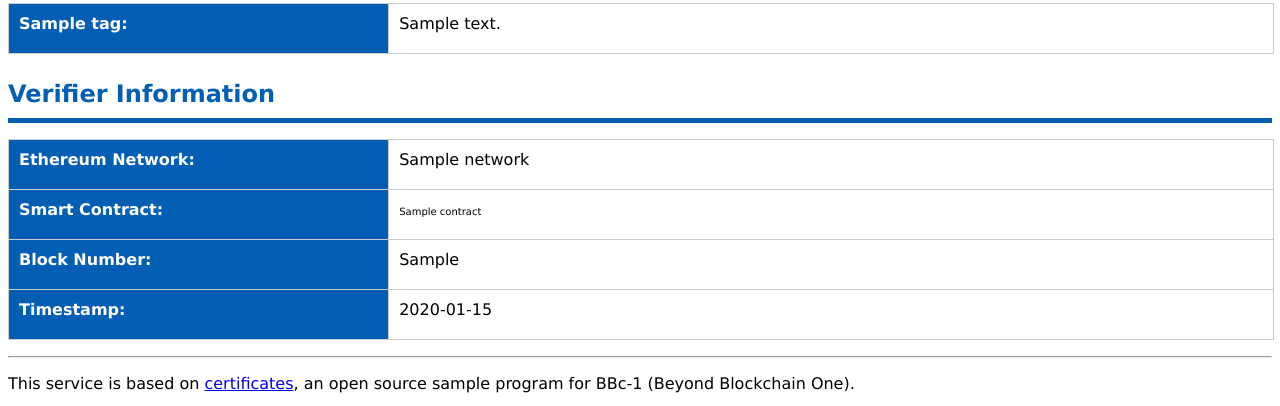
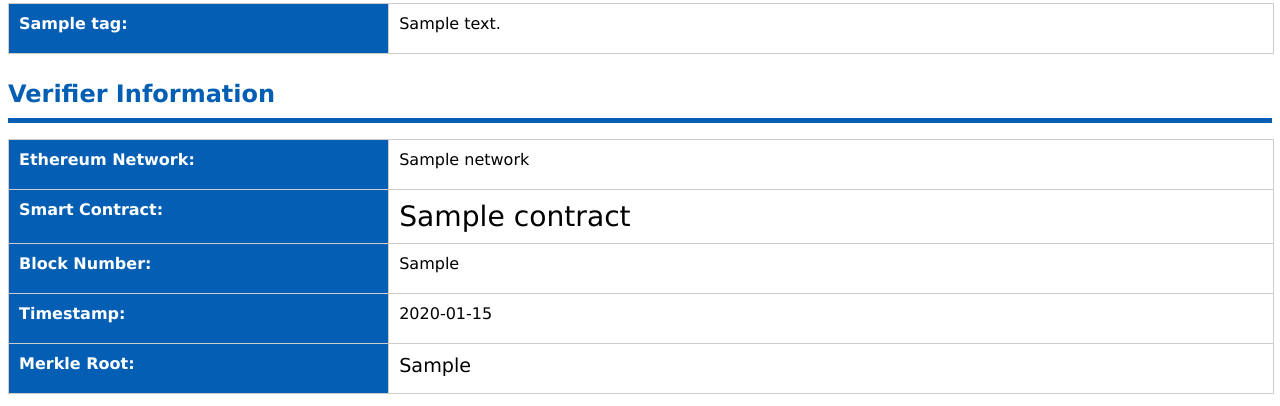
Before and after one commit to beyond-blockchain/examples, a Flask app: template certificates/templates/success.html in a window 1280 px wide. Shown: the part 356-762 px from the top of the page. Run offline with Flask 2, Linux system fonts and the light colour scheme; the template is opened without the code that fills it: most values are stand-ins (such as "Sample title", 1, 10 or a date in 2020); some libraries are stand-ins or nearby versions.

Commit message:
the web application shows calculated Merkle root, with appropriate font size.

```diff
--- a/certificates/cert_flask.py
+++ b/certificates/cert_flask.py
@@ -101,7 +101,7 @@
 
     os.chdir(prevdir)
 
-    block_no = eth.verify(digest, subtree)
+    block_no, digest0 = eth.verify_and_get_root(digest, subtree)
 
     if block_no <= 0:
         return failure_template('digest-mismatch', root=root)
@@ -114,7 +114,8 @@
             title='Certificate Vefirication - Success',
             root=root, network=S_NETWORK, contract=S_CONTRACT_ADDRESS,
             block_no=block_no, realtime=realtime,
-            get_date_string=get_date_string)
+            get_date_string=get_date_string,
+            merkle_root=binascii.b2a_hex(digest0).decode())
 
 
 if __name__ == '__main__':
--- a/certificates/templates/failure.html
+++ b/certificates/templates/failure.html
@@ -40,7 +40,7 @@
 <div class="elements">
 <dl>
 <dt>Ethereum Network:</dt><dd>{{ network }}</dd>
-<dt>Smart Contract:</dt><dd><span style="font-size: 10px">{{ contract }}</span></dd>
+<dt>Smart Contract:</dt><dd><span style="font-size: 2.2vw">{{ contract }}</span></dd>
 </dl>
 </div>
 
--- a/certificates/templates/success.html
+++ b/certificates/templates/success.html
@@ -32,9 +32,10 @@
 <div class="elements">
 <dl>
 <dt>Ethereum Network:</dt><dd>{{ network }}</dd>
-<dt>Smart Contract:</dt><dd><span style="font-size: 10px">{{ contract }}</span></dd>
+<dt>Smart Contract:</dt><dd><span style="font-size: 2.2vw">{{ contract }}</span></dd>
 <dt>Block Number:</dt><dd>{{ block_no }}</dd>
 <dt>Timestamp:</dt><dd>{{ realtime }}</dd>
+<dt>Merkle Root:</dt><dd><span style="font-size: 1.5vw">{{ merkle_root }}</span></dd>
 </dl>
 </div>
 
```
